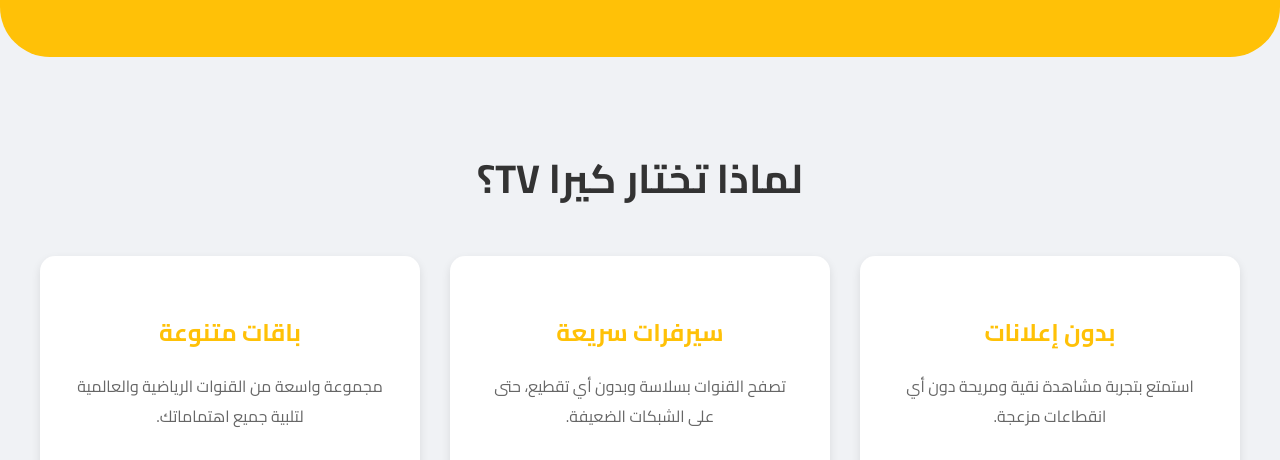
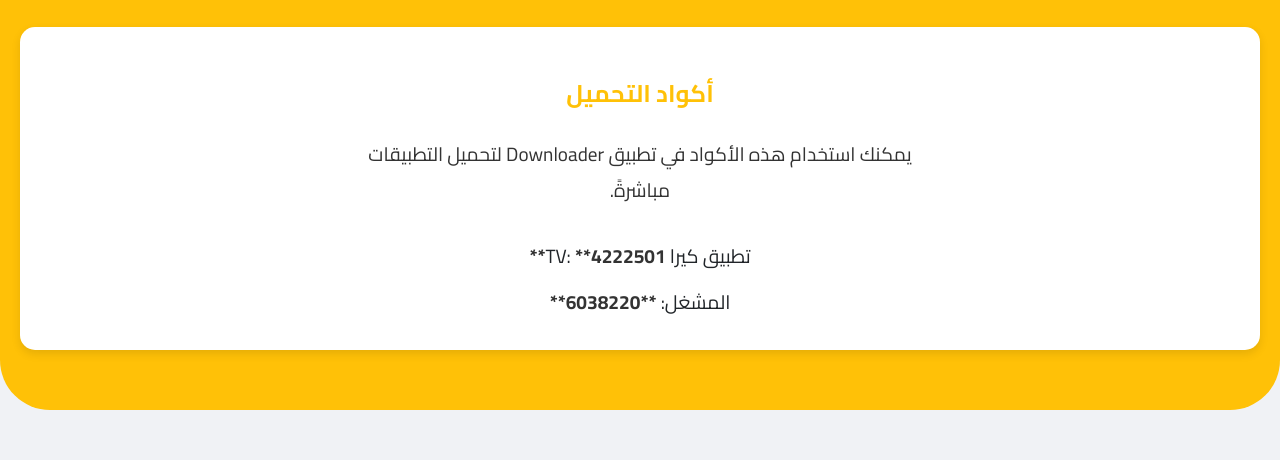
Before and after one commit to Karitv1/karitv.liv, a plain HTML site: page index.html in a window 1280 px wide. Shown: the part 340-800 px from the top of the page. Drawn offline with Linux system fonts and the light colour scheme.

Commit message:
Update index.html

```diff
--- a/index.html
+++ b/index.html
@@ -89,6 +89,32 @@
 
         .secondary-btn:hover {
             background-color: #e0e2e5;
+        }
+
+        .code-display {
+            background-color: #fff;
+            color: #333;
+            padding: 20px 30px;
+            border-radius: 15px;
+            text-align: center;
+            margin-top: 30px;
+            box-shadow: 0 4px 10px rgba(0, 0, 0, 0.1);
+        }
+
+        .code-display h3 {
+            font-size: 1.5rem;
+            margin-bottom: 10px;
+            color: #ffc107;
+        }
+
+        .code-item {
+            font-size: 1.2rem;
+            margin: 10px 0;
+            font-weight: bold;
+        }
+        .code-item span {
+            color: #212529;
+            font-weight: normal;
         }
 
         /* Features Section */
@@ -183,10 +209,16 @@
                     <img src="https://h.top4top.io/p_3531jicwh0.jpg" alt="أيقونة تطبيق كيرا TV" class="app-icon">
                     <span>تحميل نسخة الشاشات</span>
                 </a>
-                <a href="https://play.google.com/store/apps/details?id=com.xpola.player" class="download-btn secondary-btn">
+                <a href="https://drive.google.com/file/d/1TnzFIxXghuGvh9vWacxIo_1NzHbIP_1R/view?usp=drivesdk" class="download-btn secondary-btn">
                     <img src="https://j.top4top.io/p_3531bnp200.png" alt="أيقونة المشغل" class="app-icon">
                     <span>تحميل المشغل</span>
                 </a>
+            </div>
+            <div class="code-display">
+                <h3>أكواد التحميل</h3>
+                <p>يمكنك استخدام هذه الأكواد في تطبيق Downloader لتحميل التطبيقات مباشرةً.</p>
+                <div class="code-item"><span>تطبيق كيرا TV: </span> **4222501**</div>
+                <div class="code-item"><span>المشغل: </span> **6038220**</div>
             </div>
         </div>
     </header>
```
